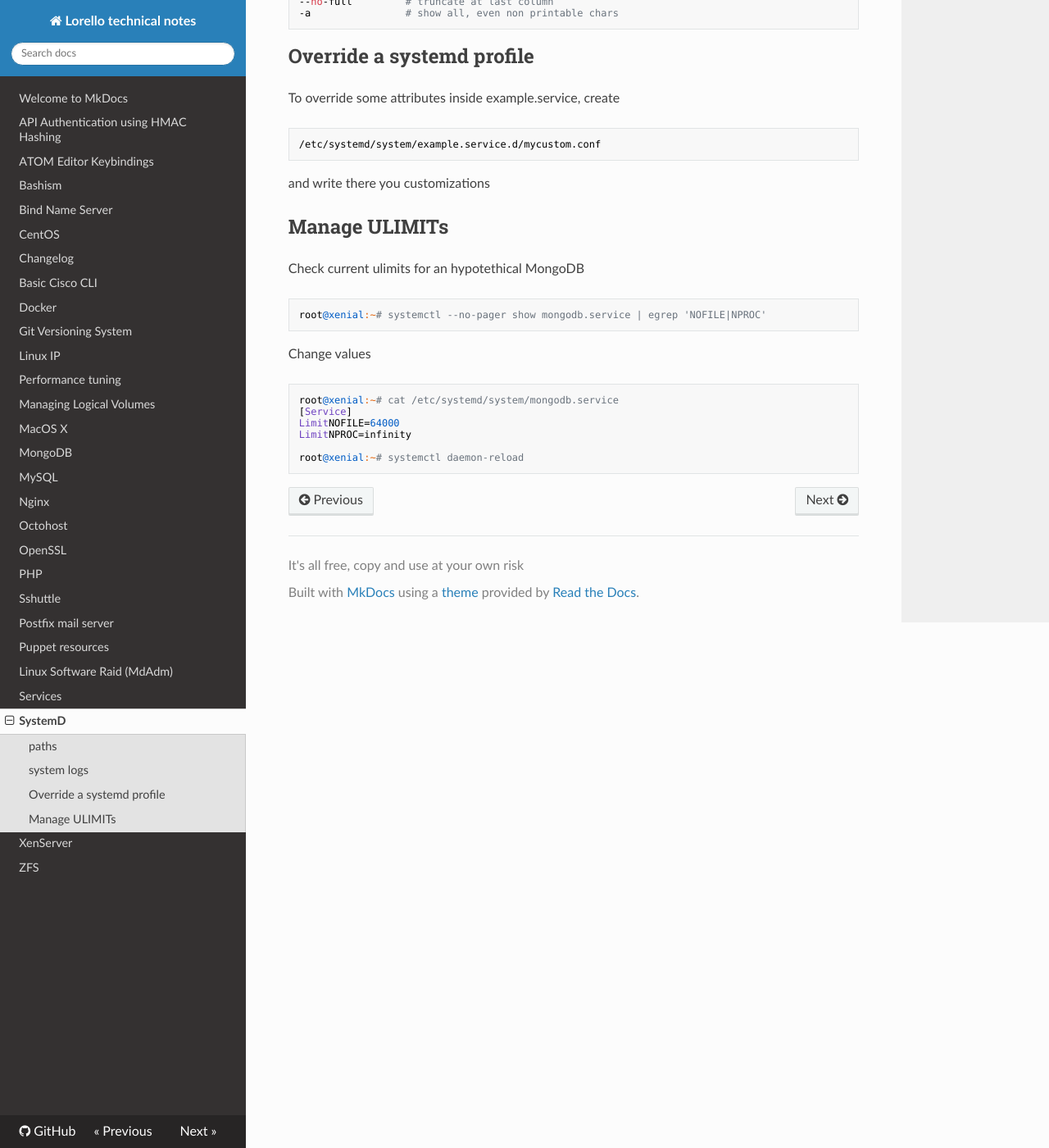
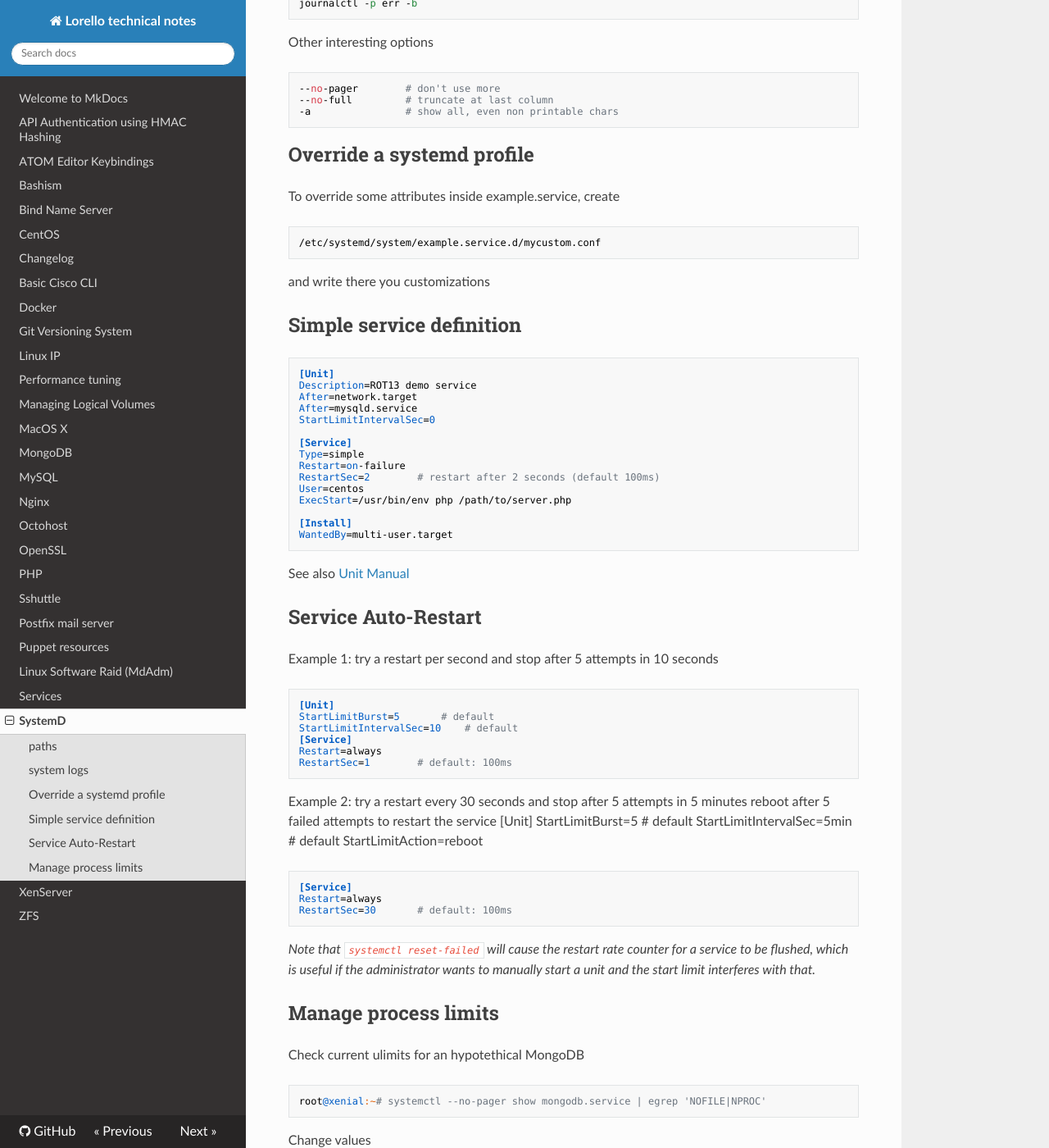
Before and after one commit to lorello/lorello.github.io, an MkDocs documentation site: the page built from docs/systemd.md, in a window 1280 px wide and 1400 px high, scrolled down 1149 px. Shown: the whole window at 82% size. Built offline with MkDocs 1.6.1, drawn with Linux system fonts in a browser that asks for light colours; nearby versions of some CDN libraries; some of the changed text lies outside the part shown.

Commit message:
more info on systemd services

```diff
--- a/docs/systemd.md
+++ b/docs/systemd.md
@@ -3,12 +3,16 @@
 Services has a new name... happy! They are now *units*
 
 Look also:
- - https://wiki.ubuntu.com/SystemdForUpstartUsers
+
+ - [Offiial docs](https://www.freedesktop.org/wiki/Software/systemd/)
+ - [SystemD for Upstart Users](https://wiki.ubuntu.com/SystemdForUpstartUsers)
+ - [RedHat docs](https://access.redhat.com/documentation/en-US/Red_Hat_Enterprise_Linux/7/html/System_Administrators_Guide/chap-Managing_Services_with_systemd.html)
 
 ## paths
 
 Central path system-wide
-    /lib/systemd/system
+    /lib/systemd/system		(debian-based)
+    /usr/lib/systemd/system/    (redhat-based)
 
 Put general custom units in
 
@@ -23,7 +27,6 @@ Show current logs
     journalctl -f         # tail logs
 
 
-
 Show today logs from two units:
 
     journalctl -u nginx.service -u php-fpm.service --since today
@@ -32,7 +35,6 @@ Show kernel logs
 
     journalctl -k                # last boot
     journalctl -k -b -5          # five boots ago
-
 
 Show by field (`man systemd.journal-fields`)
 
@@ -57,7 +59,53 @@ To override some attributes inside example.service, create
 
 and write there you customizations
 
-## Manage ULIMITs
+## Simple service definition
+
+    [Unit]
+    Description=ROT13 demo service
+    After=network.target
+    After=mysqld.service
+    StartLimitIntervalSec=0
+
+    [Service]
+    Type=simple
+    Restart=on-failure
+    RestartSec=2		# restart after 2 seconds (default 100ms)
+    User=centos
+    ExecStart=/usr/bin/env php /path/to/server.php
+
+    [Install]
+    WantedBy=multi-user.target
+
+See also [Unit Manual](https://www.freedesktop.org/software/systemd/man/systemd.unit.html)
+
+## Service Auto-Restart
+
+Example 1: try a restart per second and stop after 5 attempts in 10 seconds
+
+    [Unit]
+    StartLimitBurst=5		# default
+    StartLimitIntervalSec=10	# default
+    [Service]
+    Restart=always
+    RestartSec=1		# default: 100ms
+
+Example 2: try a restart every 30 seconds and stop after 5 attempts in 5 minutes
+	   reboot after 5 failed attempts to restart the service
+    [Unit]
+    StartLimitBurst=5		# default
+    StartLimitIntervalSec=5min	# default
+    StartLimitAction=reboot
+
+    [Service]
+    Restart=always
+    RestartSec=30		# default: 100ms
+
+_Note that `systemctl reset-failed` will cause the restart rate counter for a
+service to be flushed, which is useful if the administrator wants to manually
+start a unit and the start limit interferes with that._
+
+## Manage process limits
 
 Check current ulimits for an hypotethical MongoDB
 
```
Also changed, not shown: docs/bash.md (+8 -0 lines).
